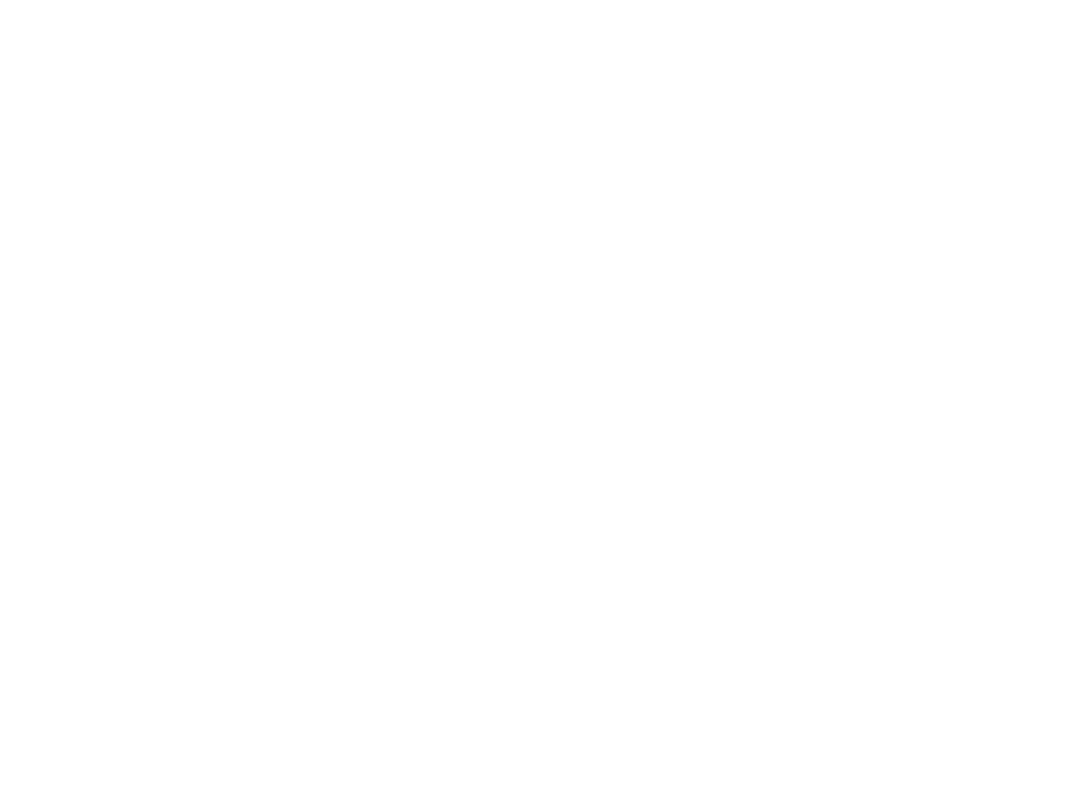
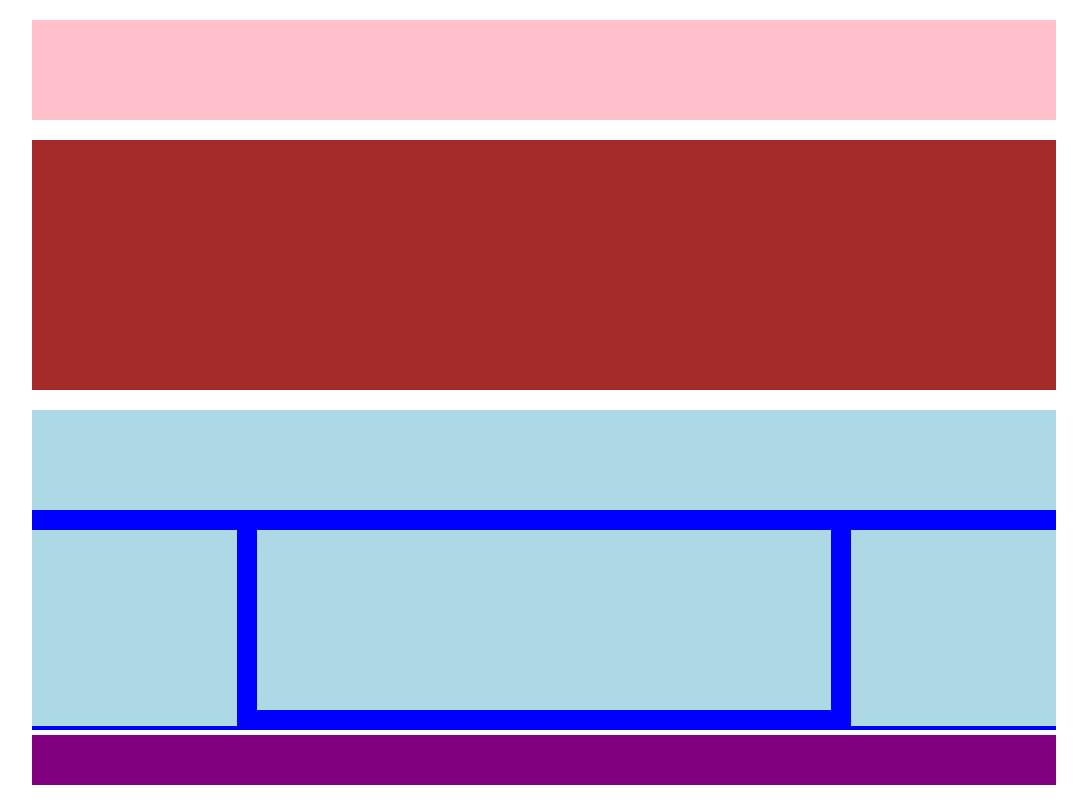
Before and after one commit to matteo9723/htmlcss-struttura-wp, a plain HTML site: page index.html in a window 1280 px wide. Shown: the whole page, without its empty margins (96-1183 px from the left). Drawn offline with Linux system fonts and the light colour scheme.

Commit message:
esercizio completato

```diff
--- a/css/style.css
+++ b/css/style.css
@@ -0,0 +1,77 @@
+/* global */
+
+*{
+  box-sizing: border-box;
+  margin: 0;
+  padding: 0;
+}
+
+.container{
+  width: 80%;
+  margin: 0 auto;
+}
+
+.clearfix::after{
+content: "";
+display: table;
+clear: both;
+}
+
+header{
+  min-height: 100px;
+  background-color: pink;
+  margin: 20px 0;
+}
+
+.jumbotron{
+  min-height: 250px;
+  background-color:brown;
+  margin: 20px 0;
+}
+
+main{
+  min-height: 300px;
+  background-color:blue;
+}
+
+.main-top{
+  height: 100px;
+  background-color: lightblue;
+  margin-bottom: 2%;
+}
+
+.main-bottom{
+  height: 200px;
+}
+
+.left{
+height: 98%;
+width: 20%;
+background-color: lightblue;
+margin-right: 2%;
+float: left;
+}
+
+.center{
+  height: 90%;
+  width: 56%;
+  background-color: lightblue;
+  float: left;
+  margin-right: 2%;
+  }
+
+.right{
+  height: 98%;
+  width: 20%;
+  background-color: lightblue;
+  float: left;
+  }
+
+
+footer{
+  min-height: 50px;
+background-color: purple;
+margin-top: 5px;
+margin-bottom: 20px;
+
+}
--- a/index.html
+++ b/index.html
@@ -8,6 +8,19 @@
   <link rel="stylesheet" href="css/style.css">
 </head>
 <body>
+  <div class="container">
+    <header></header>
+    <div class="jumbotron"></div>
+    <main>
+      <div class="main-top"></div>
+      <div class="main-bottom ">
+        <div class="left clearfix"></div>
+        <div class="center"></div>
+        <div class="right"></div>
+      </div>
+    </main>
+    <footer></footer>
+  </div>
 
 </body>
 </html>
```
